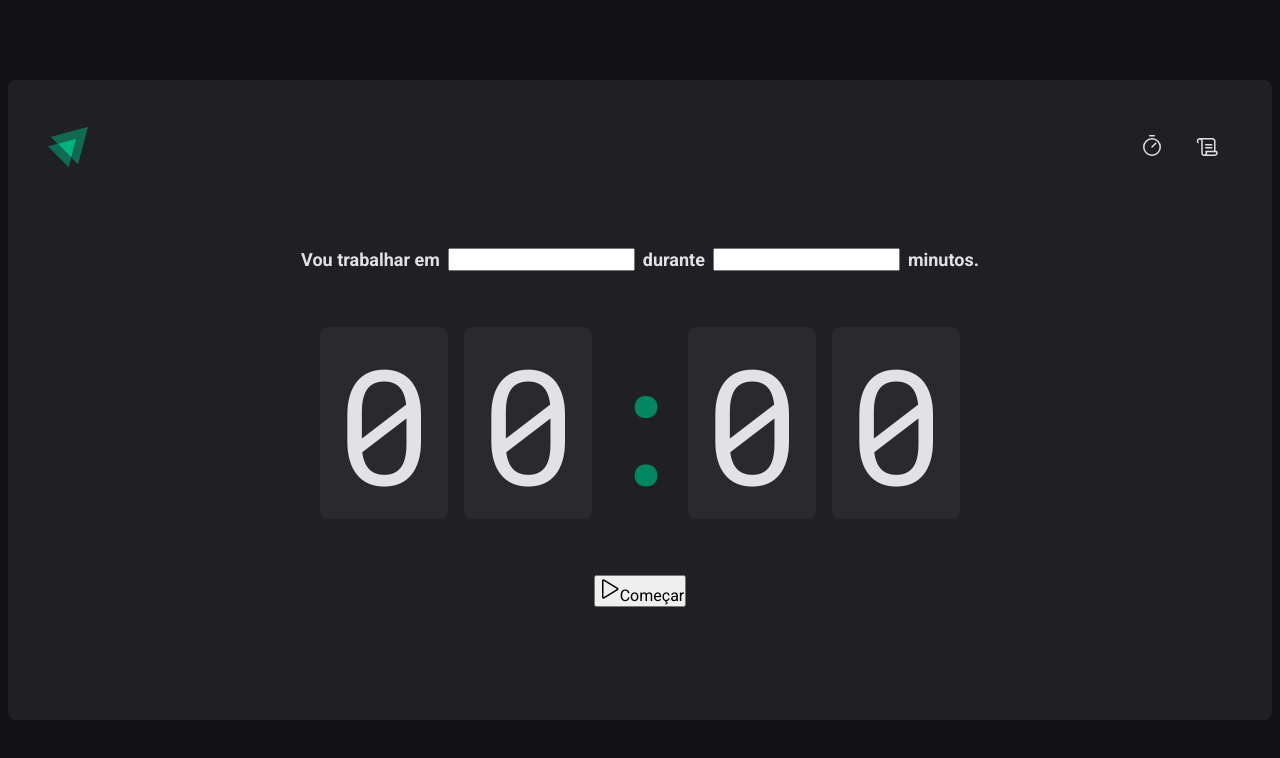
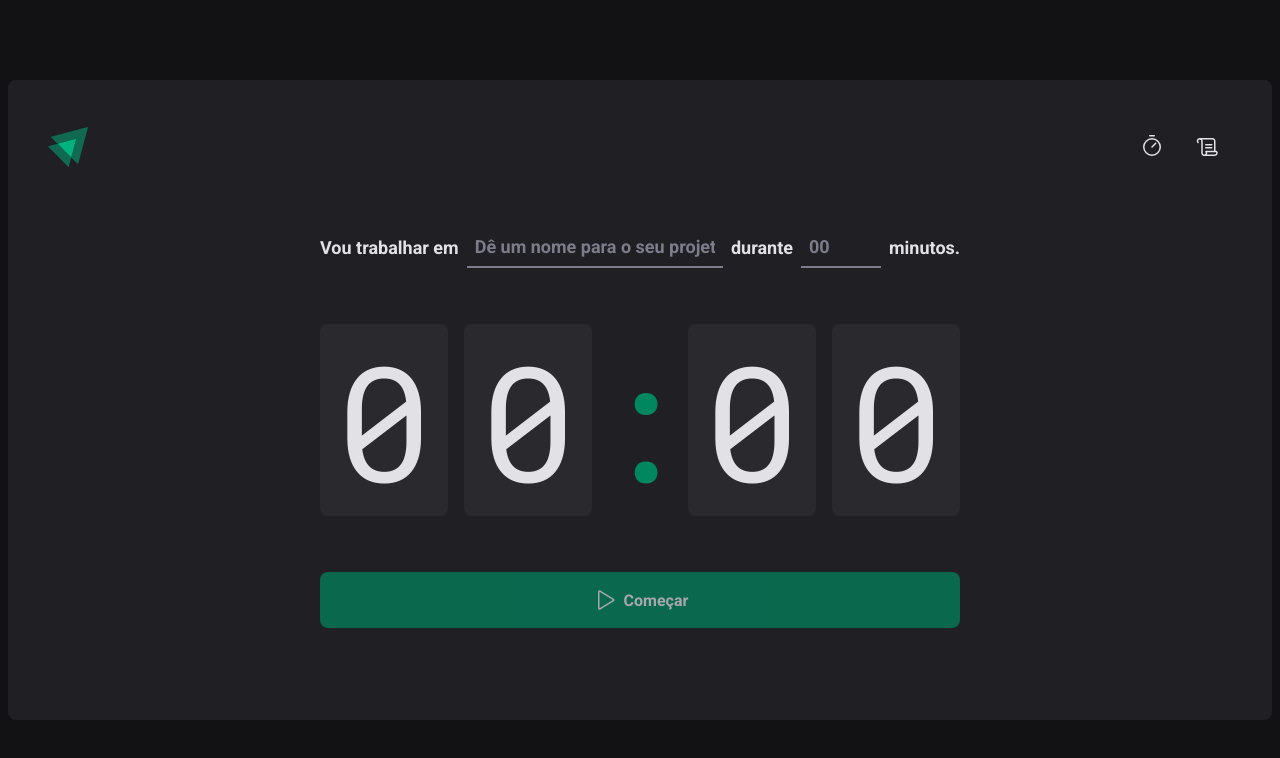
Before and after one commit to samuel-cardoso/timer, a React (Vite) app: page / in a window 1280 px wide. Shown: the top 758 px of the page. Built offline with nearby package versions, Linux system fonts and the light colour scheme.

Commit message:
style: finish styling the home page

```diff
--- a/src/pages/Home/index.tsx
+++ b/src/pages/Home/index.tsx
@@ -3,7 +3,10 @@ import {
   CountdownContainer,
   FormContainer,
   HomeContainer,
+  MinutesAmountInput,
   Separator,
+  StartCountdownButton,
+  TaskInput,
 } from "./styles";
 
 export function Home() {
@@ -12,10 +15,14 @@ export function Home() {
       <form action="">
         <FormContainer>
           <label htmlFor="task">Vou trabalhar em </label>
-          <input id="task" />
+          <TaskInput id="task" placeholder="Dê um nome para o seu projeto" />
 
           <label htmlFor="">durante</label>
-          <input type="number" id="minutesAmount" />
+          <MinutesAmountInput
+            type="number"
+            id="minutesAmount"
+            placeholder="00"
+          />
 
           <span>minutos.</span>
         </FormContainer>
@@ -28,10 +35,10 @@ export function Home() {
           <span>0</span>
         </CountdownContainer>
 
-        <button type="submit">
+        <StartCountdownButton disabled type="submit">
           <Play size={24} />
           Começar
-        </button>
+        </StartCountdownButton>
       </form>
     </HomeContainer>
   );
--- a/src/pages/Home/styles.ts
+++ b/src/pages/Home/styles.ts
@@ -27,6 +27,37 @@ export const FormContainer = styled.div`
   flex-wrap: wrap;
 `;
 
+// Abaixo temos um exemplo de herança de estilos. Podemos criar um componente base e estilizar outros componentes a partir dele.
+const BaseInput = styled.input`
+  background: transparent;
+  height: 2.5rem;
+  border: 0;
+  border-bottom: 2px solid ${(props) => props.theme["gray-500"]};
+  font-weight: bold;
+  font-size: 1.125rem;
+  padding: 0 0.5rem;
+  color: ${(props) => props.theme["gray-100"]};
+
+  &:focus {
+    box-shadow: none;
+    border-color: ${(props) => props.theme["green-500"]};
+  }
+
+  &::placeholder {
+    color: ${(props) => props.theme["gray-500"]};
+  }
+`;
+
+// Nesse caso, o BaseInput é um input com várias propriedades. O TaskInput e o MinutesAmountInput são inputs que herdam as propriedades do BaseInput pela passagem do styled(BaseInput).
+export const TaskInput = styled(BaseInput)`
+  flex: 1;
+`;
+
+// Dessa forma, não precisamos repetir o background transparente em todos os inputs.
+export const MinutesAmountInput = styled(BaseInput)`
+  width: 4rem;
+`;
+
 export const CountdownContainer = styled.div`
   font-family: "Roboto Mono", monospace;
   font-size: 10rem;
@@ -53,3 +84,32 @@ export const Separator = styled.div`
   display: flex;
   justify-content: center;
 `;
+
+export const StartCountdownButton = styled.button`
+  width: 100%;
+  border: 0;
+  padding: 1rem;
+  border-radius: 8px;
+
+  display: flex;
+  align-items: center;
+  justify-content: center;
+
+  gap: 0.5rem;
+  font-weight: bold;
+
+  cursor: pointer;
+
+  background: ${(props) => props.theme["green-500"]};
+  color: ${(props) => props.theme["gray-100"]};
+
+  &:disabled {
+    opacity: 0.7;
+    cursor: not-allowed;
+  }
+
+  // Esse &:not(:disabled)hover funciona apenas quando o botão não está desabilitado.
+  &:not(:disabled)hover {
+    background: ${(props) => props.theme["green-700"]};
+  }
+`;
```
